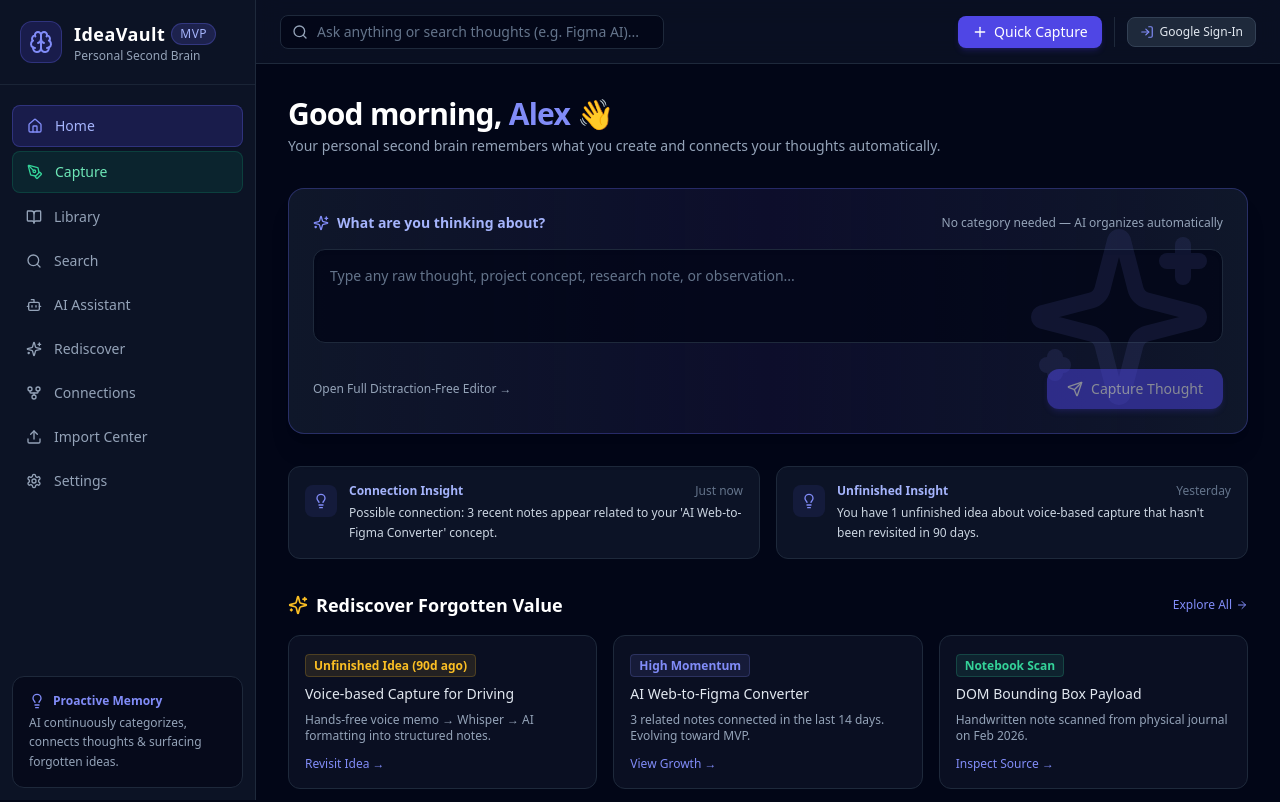
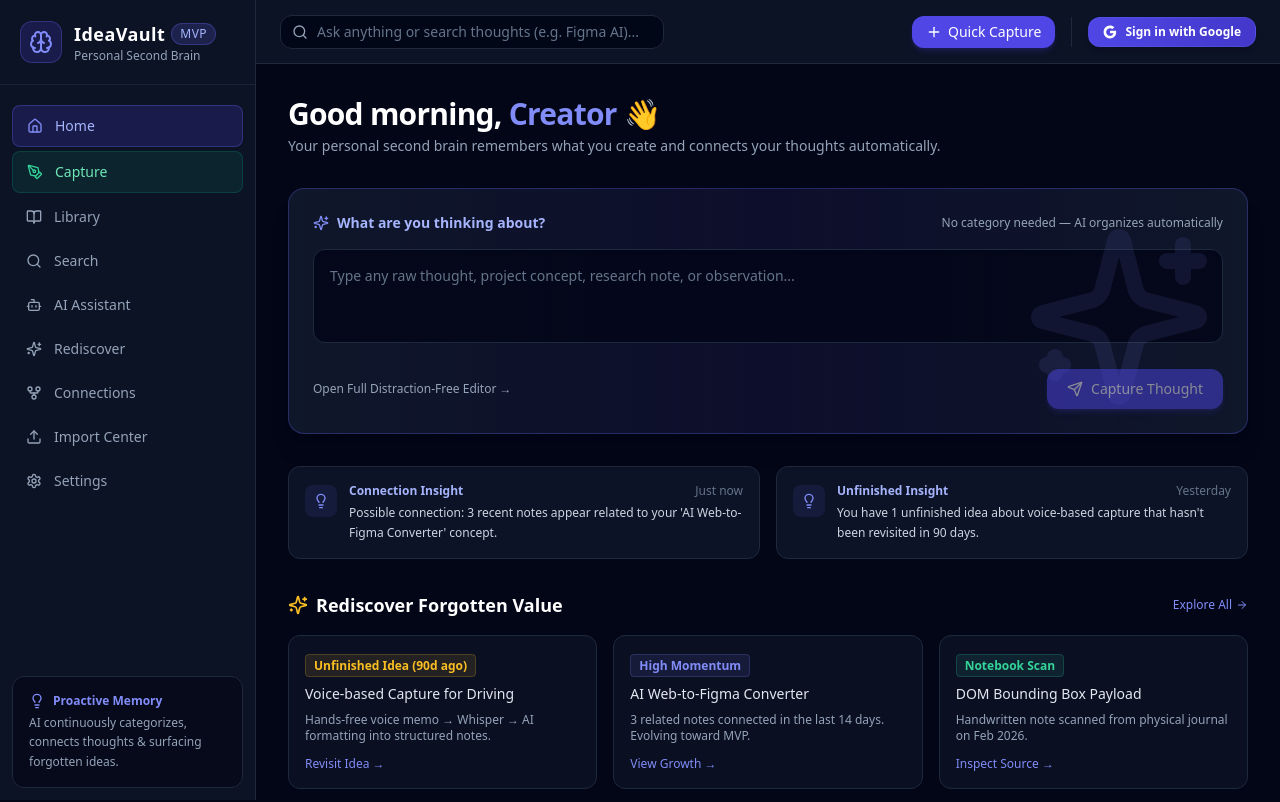
Before and after one commit to jerrymelvinj/ideavault-v2, a Next.js app: page / in a window 1280 px wide. Shown: the top 802 px of the page. Built offline with nearby package versions, Linux system fonts and the light colour scheme; no server answers; the database is empty.

Commit message:
Dynamically display authenticated Google user name and avatar profile badge

```diff
--- a/app/page.tsx
+++ b/app/page.tsx
@@ -15,8 +15,10 @@ import {
   Bookmark,
   TrendingUp,
 } from "lucide-react";
+import { useAuth } from "@/components/auth/AuthContext";
 
 export default function HomePage() {
+  const { user } = useAuth();
   const [captureInput, setCaptureInput] = useState("");
   const [isCapturing, setIsCapturing] = useState(false);
   const [capturedFeedback, setCapturedFeedback] = useState<any>(null);
@@ -35,17 +37,16 @@ export default function HomePage() {
       const data = await res.json();
       setRecentItems((data.items || []).slice(0, 6));
 
-      // Fetch AI Insights or construct mock
       setInsights([
         {
           id: "1",
-          type: "Connection",
+          type: "Connection Insight",
           content: "Possible connection: 3 recent notes appear related to your 'AI Web-to-Figma Converter' concept.",
           date: "Just now",
         },
         {
           id: "2",
-          type: "Unfinished",
+          type: "Unfinished Insight",
           content: "You have 1 unfinished idea about voice-based capture that hasn't been revisited in 90 days.",
           date: "Yesterday",
         },
@@ -81,12 +82,14 @@ export default function HomePage() {
     }
   };
 
+  const displayName = user?.displayName ? user.displayName.split(" ")[0] : "Creator";
+
   return (
     <div className="max-w-6xl mx-auto space-y-8">
       {/* Welcome Header */}
       <div>
         <h1 className="text-2xl md:text-3xl font-bold text-white tracking-tight">
-          Good morning, <span className="text-indigo-400">Alex</span> 👋
+          Good morning, <span className="text-indigo-400">{displayName}</span> 👋
         </h1>
         <p className="text-slate-400 text-sm mt-1">
           Your personal second brain remembers what you create and connects your thoughts automatically.
@@ -177,7 +180,7 @@ export default function HomePage() {
             </div>
             <div className="flex-1 space-y-1">
               <div className="flex items-center justify-between text-xs">
-                <span className="font-semibold text-indigo-300">{insight.type} Insight</span>
+                <span className="font-semibold text-indigo-300">{insight.type}</span>
                 <span className="text-slate-500">{insight.date}</span>
               </div>
               <p className="text-xs text-slate-300 leading-relaxed">{insight.content}</p>
--- a/components/layout/Navbar.tsx
+++ b/components/layout/Navbar.tsx
@@ -2,7 +2,7 @@
 
 import { useState } from "react";
 import { useRouter } from "next/navigation";
-import { Search, Plus, User, LogOut, LogIn } from "lucide-react";
+import { Search, Plus, User, LogOut, LogIn, CheckCircle2 } from "lucide-react";
 import { useAuth } from "@/components/auth/AuthContext";
 
 export function Navbar() {
@@ -18,61 +18,87 @@ export function Navbar() {
   };
 
   return (
-    <header className="h-16 border-b border-slate-800 bg-slate-900/60 backdrop-blur-md px-6 flex items-center justify-between sticky top-0 z-20">
+    <header className="h-16 border-b border-slate-800 bg-slate-900/80 backdrop-blur-md px-6 flex items-center justify-between sticky top-0 z-20">
       {/* Quick Search Input */}
-      <form onSubmit={handleSearchSubmit} className="relative w-96">
+      <form onSubmit={handleSearchSubmit} className="relative w-72 md:w-96">
         <Search className="w-4 h-4 absolute left-3 top-1/2 -translate-y-1/2 text-slate-400" />
         <input
           type="text"
           value={query}
           onChange={(e) => setQuery(e.target.value)}
           placeholder="Ask anything or search thoughts (e.g. Figma AI)..."
-          className="w-full bg-slate-950/80 border border-slate-800 rounded-lg pl-9 pr-4 py-1.5 text-sm text-slate-200 placeholder-slate-500 focus:outline-none focus:border-indigo-500 transition-colors"
+          className="w-full bg-slate-950/90 border border-slate-800 rounded-xl pl-9 pr-4 py-1.5 text-sm text-slate-200 placeholder-slate-500 focus:outline-none focus:border-indigo-500 transition-colors"
         />
       </form>
 
-      {/* Header Actions & Auth */}
-      <div className="flex items-center gap-3">
+      {/* Header Actions & Auth Status */}
+      <div className="flex items-center gap-4">
         <button
           onClick={() => router.push("/capture")}
-          className="flex items-center gap-1.5 px-3.5 py-1.5 rounded-lg bg-indigo-600 hover:bg-indigo-500 text-white font-medium text-sm transition-all shadow-md shadow-indigo-600/20"
+          className="flex items-center gap-1.5 px-3.5 py-1.5 rounded-xl bg-indigo-600 hover:bg-indigo-500 text-white font-medium text-sm transition-all shadow-md shadow-indigo-600/20"
         >
           <Plus className="w-4 h-4" /> Quick Capture
         </button>
 
-        <div className="flex items-center gap-3 pl-3 border-l border-slate-800 text-slate-400 text-xs">
+        {/* Dynamic Firebase Auth User Profile Badge */}
+        <div className="pl-4 border-l border-slate-800 flex items-center">
           {user ? (
-            <div className="flex items-center gap-2">
+            <div className="flex items-center gap-3 bg-slate-950/80 border border-emerald-500/30 px-3 py-1.5 rounded-xl">
+              <div className="relative">
                 {user.photoURL ? (
                   <img
                     src={user.photoURL}
                     alt={user.displayName || "User"}
-                  className="w-8 h-8 rounded-full border border-indigo-500/40 object-cover"
+                    className="w-7 h-7 rounded-full border border-emerald-500/50 object-cover"
                   />
                 ) : (
-                <div className="w-8 h-8 rounded-full bg-indigo-600/20 border border-indigo-500/30 flex items-center justify-center text-indigo-300 font-bold">
-                  {(user.displayName || user.email || "U")[0].toUpperCase()}
+                  <div className="w-7 h-7 rounded-full bg-indigo-600/30 border border-indigo-500/50 flex items-center justify-center text-indigo-300 font-bold text-xs">
+                    {(user.displayName || user.email || "G")[0].toUpperCase()}
                   </div>
                 )}
-              <div className="hidden sm:block text-left">
-                <p className="font-semibold text-slate-200 leading-tight">{user.displayName || "Firebase User"}</p>
-                <p className="text-[10px] text-slate-400">{user.email}</p>
+                <span className="w-2.5 h-2.5 rounded-full bg-emerald-400 border-2 border-slate-950 absolute -bottom-0.5 -right-0.5" />
               </div>
+
+              <div className="text-left hidden md:block">
+                <p className="font-semibold text-slate-100 text-xs flex items-center gap-1">
+                  {user.displayName || "Google User"}
+                  <CheckCircle2 className="w-3 h-3 text-emerald-400" />
+                </p>
+                <p className="text-[10px] text-slate-400 truncate max-w-[140px]">{user.email}</p>
+              </div>
+
               <button
                 onClick={signOut}
                 title="Sign Out"
-                className="p-1.5 hover:bg-slate-800 rounded-lg text-slate-400 hover:text-rose-400 transition-colors"
+                className="p-1 hover:bg-slate-800 rounded-lg text-slate-400 hover:text-rose-400 transition-colors ml-1"
               >
-                <LogOut className="w-4 h-4" />
+                <LogOut className="w-3.5 h-3.5" />
               </button>
             </div>
           ) : (
             <button
               onClick={signInWithGoogle}
-              className="flex items-center gap-1.5 px-3 py-1.5 rounded-lg bg-slate-800 hover:bg-slate-700 text-slate-200 font-medium border border-slate-700 transition-all"
+              className="flex items-center gap-2 px-3.5 py-1.5 rounded-xl bg-gradient-to-r from-indigo-600 to-indigo-700 hover:from-indigo-500 hover:to-indigo-600 text-white text-xs font-semibold shadow-md transition-all border border-indigo-500/30"
             >
-              <LogIn className="w-3.5 h-3.5 text-indigo-400" />
-              <span>Google Sign-In</span>
+              <svg className="w-3.5 h-3.5" viewBox="0 0 24 24">
+                <path
+                  fill="currentColor"
+                  d="M22.56 12.25c0-.78-.07-1.53-.2-2.25H12v4.26h5.92c-.26 1.37-1.04 2.53-2.21 3.31v2.77h3.57c2.08-1.92 3.28-4.74 3.28-8.09z"
+                />
+                <path
+                  fill="currentColor"
+                  d="M12 23c2.97 0 5.46-.98 7.28-2.66l-3.57-2.77c-.98.66-2.23 1.06-3.71 1.06-2.86 0-5.29-1.93-6.16-4.53H2.18v2.84C3.99 20.53 7.7 23 12 23z"
+                />
+                <path
+                  fill="currentColor"
+                  d="M5.84 14.09c-.22-.66-.35-1.36-.35-2.09s.13-1.43.35-2.09V7.06H2.18C1.43 8.55 1 10.22 1 12s.43 3.45 1.18 4.94l2.85-2.22.81-.63z"
+                />
+                <path
+                  fill="currentColor"
+                  d="M12 5.38c1.62 0 3.06.56 4.21 1.64l3.15-3.15C17.45 2.09 14.97 1 12 1 7.7 1 3.99 3.47 2.18 7.06l3.66 2.84c.87-2.6 3.3-4.52 6.16-4.52z"
+                />
+              </svg>
+              <span>Sign in with Google</span>
             </button>
           )}
         </div>
--- a/lib/db.ts
+++ b/lib/db.ts
@@ -13,23 +13,24 @@ export const db =
 if (process.env.NODE_ENV !== "production") globalForPrisma.prisma = db;
 
 /**
- * Ensures a valid User record exists in Postgres DB to prevent Foreign Key errors
+ * Ensures a valid User record exists in Postgres DB for authenticated Google User or default user
  */
-export async function getOrCreateDefaultUser() {
-  const defaultEmail = "alex@ideavault.app";
+export async function getOrCreateUser(userInfo?: { id?: string; email?: string; name?: string }) {
+  const email = userInfo?.email || "alex@ideavault.app";
+  const name = userInfo?.name || "Jerry";
 
   let user = await db.user.findFirst({
-    where: { email: defaultEmail },
+    where: { email },
   });
 
   if (!user) {
     user = await db.user.upsert({
-      where: { email: defaultEmail },
-      update: {},
+      where: { email },
+      update: { name },
       create: {
-        id: "default-user-id",
-        name: "Alex Rivera",
-        email: defaultEmail,
+        id: userInfo?.id || "default-user-id",
+        name,
+        email,
         preferences: JSON.stringify({ theme: "dark", aiProactive: true }),
       },
     });
@@ -37,3 +38,7 @@ export async function getOrCreateDefaultUser() {
 
   return user;
 }
+
+export async function getOrCreateDefaultUser() {
+  return getOrCreateUser();
+}
```
Lines whose indentation alone changed are shown as unchanged.
